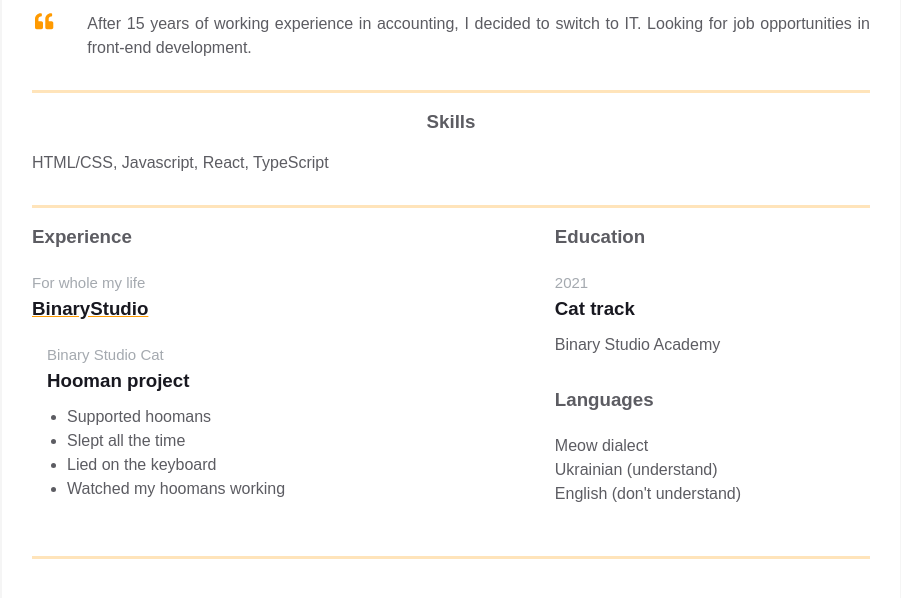
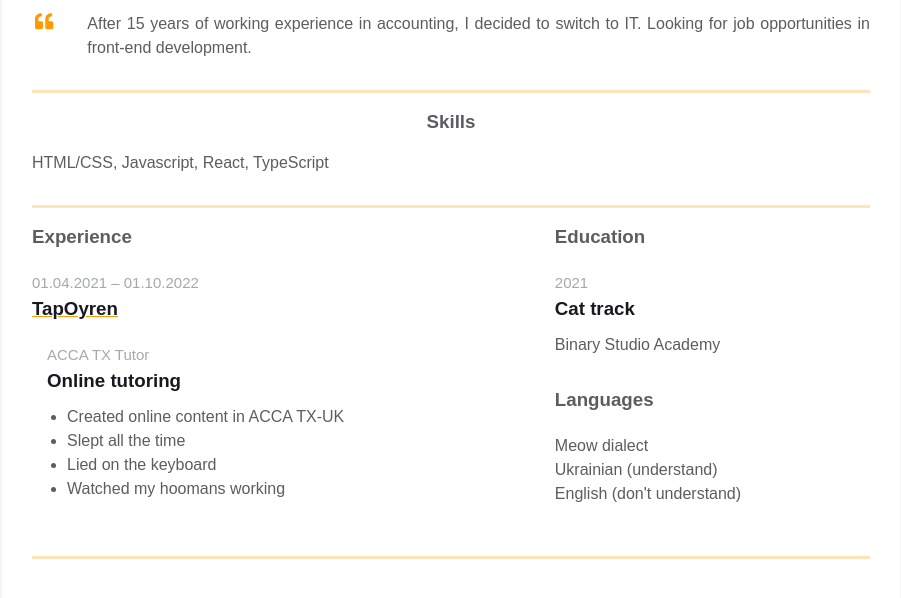
Before and after one commit to hasanovanar/homepage, a plain HTML site: page index.html in a window 1280 px wide. Shown: the part 338-936 px from the top of the page, without its empty margins (189-1090 px from the left). Drawn offline with Linux system fonts and the light colour scheme.

Commit message:
added last experience

```diff
--- a/index.html
+++ b/index.html
@@ -111,22 +111,21 @@
                 <h3 class="experiences__header">Experience</h3>
                 <div class="experiences__company">
                     <div class="experiences__company-header">
-    <span class="experiences__company-header-durability">For whole my life</span>
-    <h3 class="experiences__company-header-name">BinaryStudio</h3>
+                        <span class="experiences__company-header-durability">01.04.2021 – 01.10.2022</span>
+                        <h3 class="experiences__company-header-name">TapOyren</h3>
                     </div>
-
                       <div class="experiences__company-project">
-    <span class="experiences__company-project-role"> Binary Studio Cat </span>
-    <h3 class="experiences__company-project-name">Hooman project</h3>
+                        <span class="experiences__company-project-role"> ACCA TX Tutor </span>
+                        <h3 class="experiences__company-project-name">Online tutoring</h3>
                         <ul class="experiences__company-project-responsibilities">
-      <li>Supported hoomans</li>
+                          <li>Created online content in ACCA TX-UK</li>
                           <li>Slept all the time</li>
                           <li>Lied on the keyboard</li>
                           <li>Watched my hoomans working</li>
                         </ul>
                       </div>
-</div>
-              </div>
+                </div> <!-- experiences-company-->
+              </div> <!-- experiences-->
 
               <div class="additional-info fv">
                 <div class="additional-info__education">
@@ -144,10 +143,10 @@
                   <p class="additional-info__languages-item">Ukrainian (understand)</p>
                   <p class="additional-info__languages-item">English (don't understand)</p>
                 </div>
-              </div>
-            </div>
-          </div>
-        </div>
+              </div> <!-- additional info-->
+            </div> <!-- main info-->
+          </div> <!-- resume block-->
+        </div> <!-- container-->
       </div>
     </main>
   </body>
```
Lines whose indentation alone changed are shown as unchanged.
